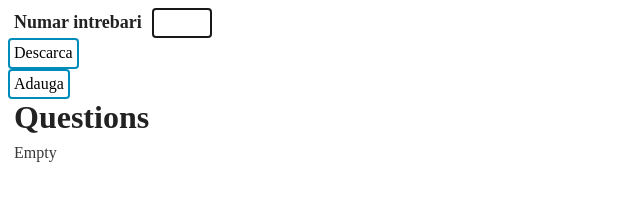
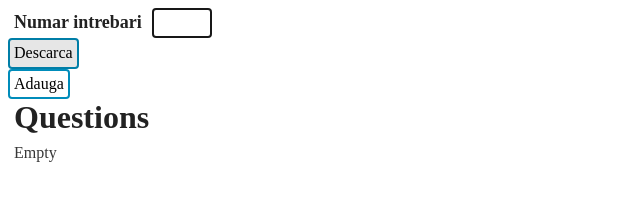
Before and after one commit to daniyelp/Trivia, a website built with Parcel: page index.html in a window 1280 px wide. In both pictures the pointer is over the button "Descarca". Shown: the whole page, without its empty margins (0-640 px from the left). Built offline with nearby package versions, Linux system fonts and the light colour scheme.

Commit message:
add button hover effect

```diff
--- a/css/main.css
+++ b/css/main.css
@@ -323,6 +323,10 @@
   padding: 8px;
 }
 
+button:hover {
+  filter: brightness(90%);
+}
+
 button, label, input, select, .question, .modal-content, #empty {
   padding: 4px;
   border-radius: 4px;
```
